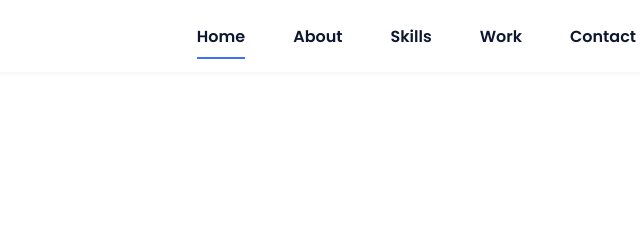
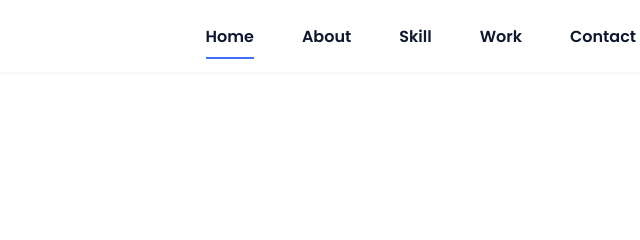
Before and after one commit to amreentaj5/portfolio-, a plain HTML site: page portfolio-responsive-complete-main/index.html in a window 1280 px wide. Shown: the top 240 px of the page, 516-1156 px from the left. Drawn offline with nearby package versions, Linux system fonts and the light colour scheme.

Commit message:
Update index.html
i changed the skills

```diff
--- a/portfolio-responsive-complete-main/index.html
+++ b/portfolio-responsive-complete-main/index.html
@@ -23,9 +23,10 @@
                     <ul class="nav__list">
                         <li class="nav__item"><a href="#home" class="nav__link active-link">Home</a></li>
                         <li class="nav__item"><a href="#about" class="nav__link">About</a></li>
-                        <li class="nav__item"><a href="#skills" class="nav__link">Skills</a></li>
+                        <li class="nav__item"><a href="#skills" class="nav__link">Skill</a></li>
                         <li class="nav__item"><a href="#work" class="nav__link">Work</a></li>
                         <li class="nav__item"><a href="#contact" class="nav__link">Contact</a></li>
+
                     </ul>
                 </div>
 
```
